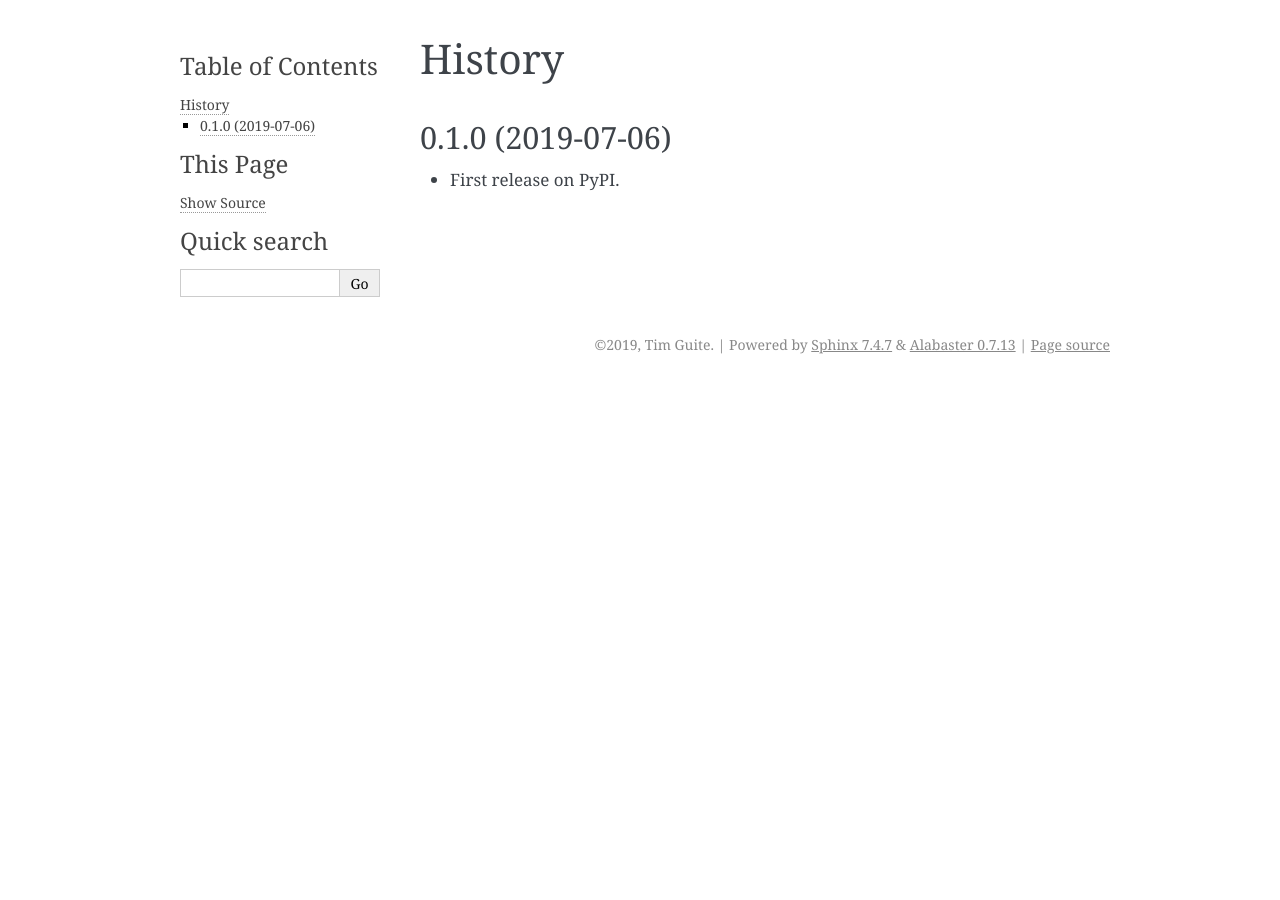
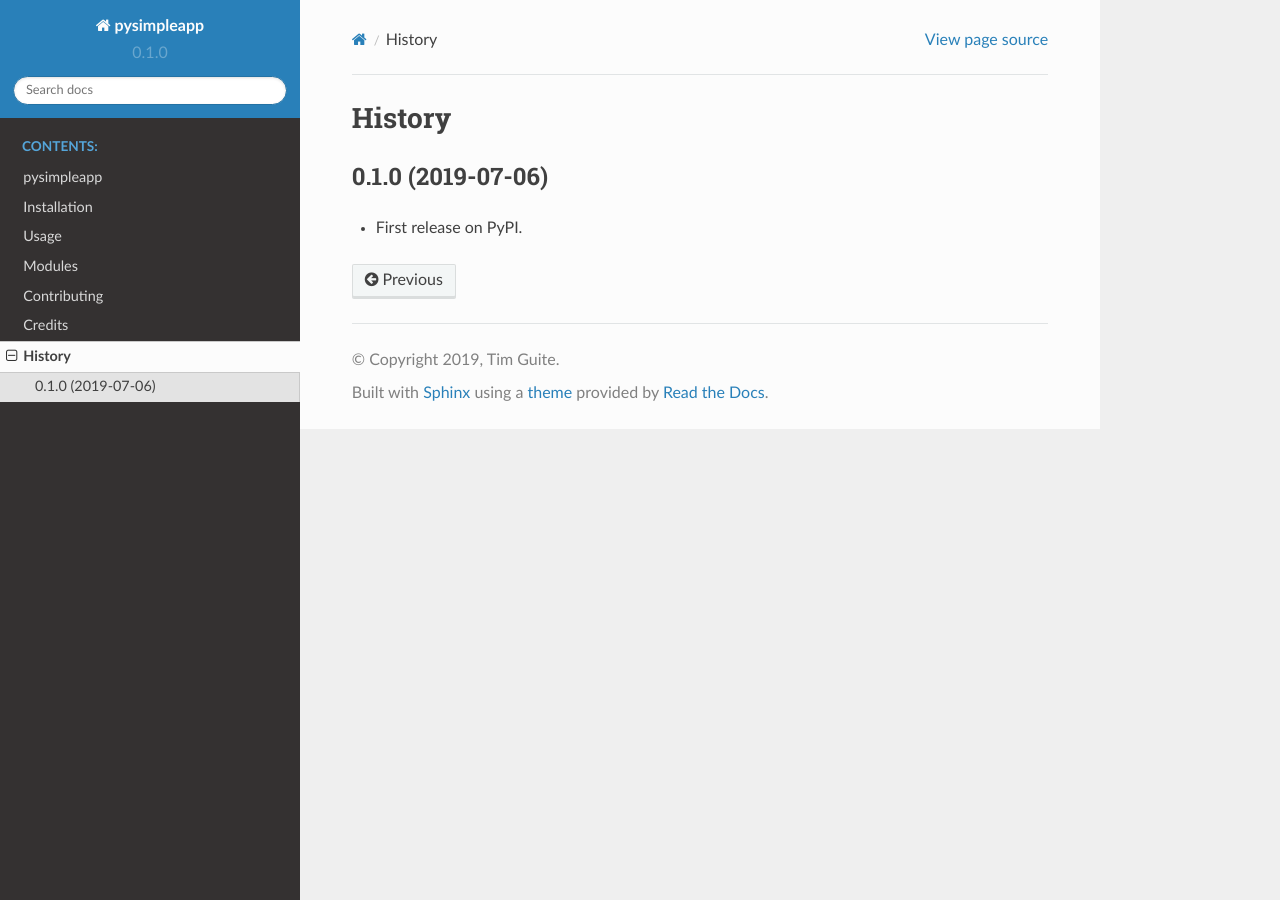
Before and after one commit to MagpieEmbedded/pysimpleapp, a Sphinx documentation site: the page built from docs/history.rst, in a window 1280 px wide. Built offline with Sphinx 7.4.7 and the Read the Docs theme 2.0.0, drawn with Linux system fonts in a browser that asks for light colours; pages that are not in the unit, such as notebooks, are missing from menus.

Commit message:
Added documentation and message class.
Message class to be used for transferring data between different parts of the application.
Used sphinx docs to build the documentation for it.

Also set up a few more things to do with the documentation.

```diff
--- a/docs/conf.py
+++ b/docs/conf.py
@@ -32,7 +32,10 @@ import pysimpleapp
 
 # Add any Sphinx extension module names here, as strings. They can be
 # extensions coming with Sphinx (named 'sphinx.ext.*') or your custom ones.
-extensions = ['sphinx.ext.autodoc', 'sphinx.ext.viewcode']
+extensions = [
+    'sphinx.ext.autodoc',
+    'sphinx.ext.viewcode',
+]
 
 # Add any paths that contain templates here, relative to this directory.
 templates_path = ['_templates']
@@ -84,7 +87,7 @@ todo_include_todos = False
 # The theme to use for HTML and HTML Help pages.  See the documentation for
 # a list of builtin themes.
 #
-html_theme = 'alabaster'
+html_theme = 'sphinx_rtd_theme'
 
 # Theme options are theme-specific and customize the look and feel of a
 # theme further.  For a list of options available for each theme, see the
--- a/docs/index.rst
+++ b/docs/index.rst
@@ -1,5 +1,5 @@
 Welcome to pysimpleapp's documentation!
-======================================
+=======================================
 
 .. toctree::
    :maxdepth: 2
--- /dev/null
+++ b/docs/modules.rst
@@ -0,0 +1,5 @@
+=======
+Modules
+=======
+
+.. include:: message.rst
--- a/pysimpleapp/__init__.py
+++ b/pysimpleapp/__init__.py
@@ -5,3 +5,5 @@
 __author__ = """Tim Guite"""
 __email__ = 'magpieembedded@gmail.com'
 __version__ = '0.1.0'
+
+from pysimpleapp.message import Message
```
Also changed, not shown: docs/message.rst (added, +20 -0 lines), 3 other files.
